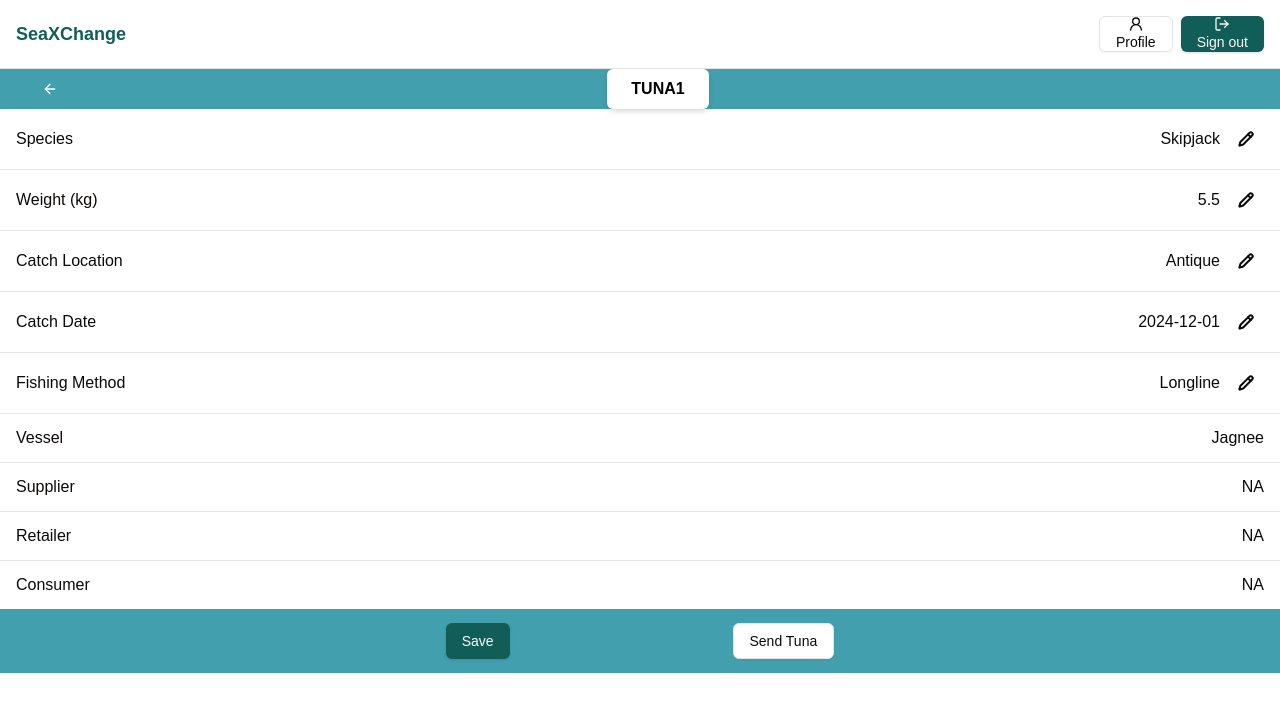
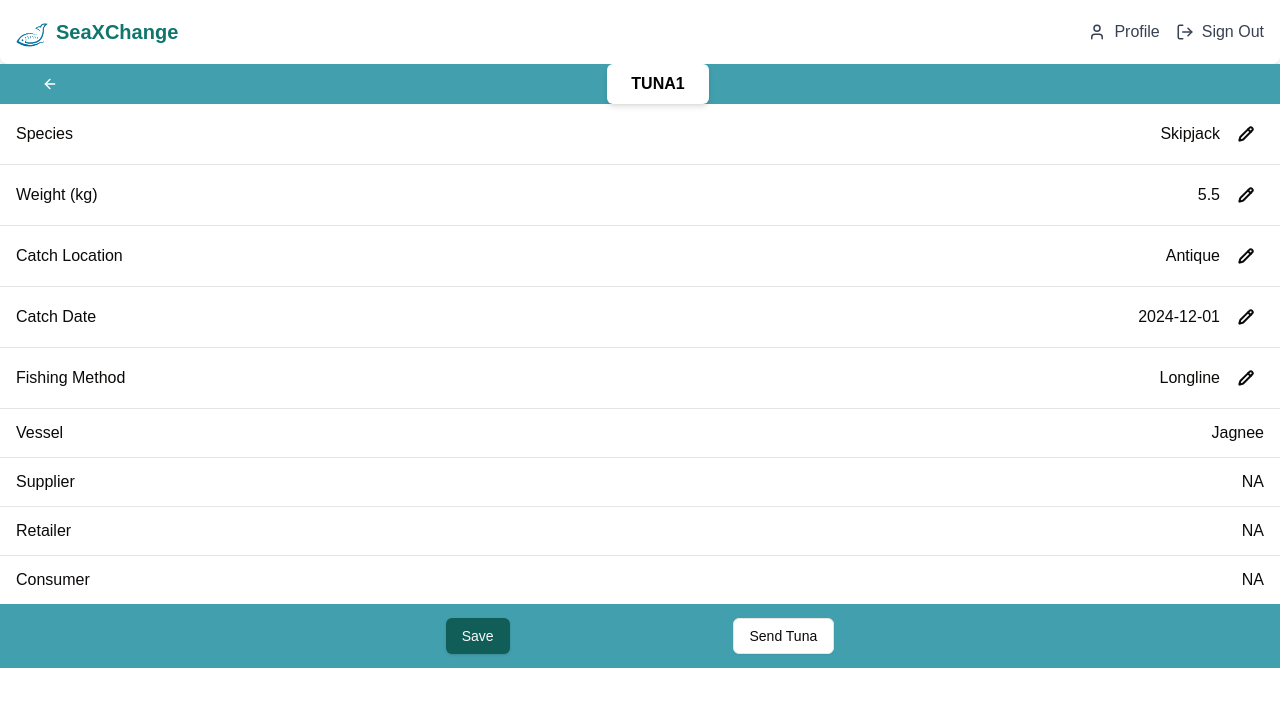
Before and after one commit to jeffrouzel/SeaXChange-Web, a Next.js app in the folder Frontend/: page /catchdetails in a window 1280 px wide. Shown: the top 712 px of the page. Built offline with nearby package versions, Linux system fonts and the light colour scheme.

Commit message:
Update catchdetails

```diff
--- a/Frontend/app/catchdetails/page.tsx
+++ b/Frontend/app/catchdetails/page.tsx
@@ -8,6 +8,8 @@ import SendCard from "@/components/ui/SendCard";
 import CatchDetailsTable from "@/components/CatchTable";
 import SaveAlert from "@/components/SaveAlert";
 import SendAlert from "@/components/SendAlert";
+import HomepageHeader from "@/components/ui/HomepageHeader";
+
 
 export default function CatchDetailsPage() {
   const [isSendCardOpen, setIsSendCardOpen] = useState(false);
@@ -42,22 +44,8 @@ export default function CatchDetailsPage() {
 
   return (
     <div className="min-h-screen bg-white">
-      <header className="flex justify-between items-center p-4 border-b">
-        <h1 className="text-teal-800 font-bold text-lg ml-[150]">SeaXChange</h1>
-        <div className="space-x-2 mr-[150] flex justify-center">
-          <Button
-            variant="outline"
-            className="flex flex-col items-center gap-0"
-          >
-            <UserRound className="w-5 h-5" />
-            <Link href="/auth/login">Profile</Link>
-          </Button>
-          <Button className="flex flex-col items-center text-center gap-0">
-            <LogOut className="w-5 h-5" />
-            <Link href="/auth/signup">Sign out</Link>
-          </Button>
-        </div>
-      </header>
+      {/* Header */}
+      <HomepageHeader />
       <main className="min-h-[70vh] bg-[#429FAD]">
         <div className="w-full h-25 bg-[#429FAD] flex items-center justify-between px-8 pt-[40]">
           <Button variant={"ghost"} size="icon">
```
